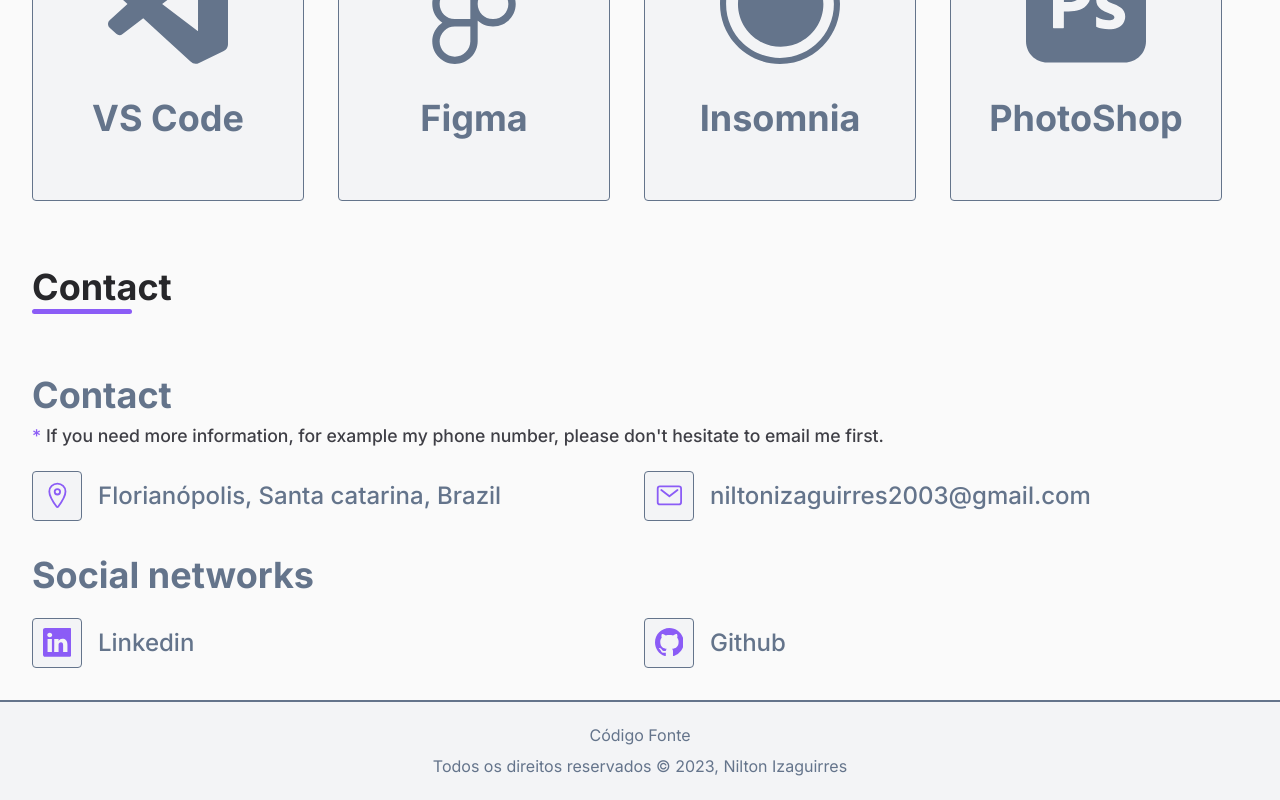
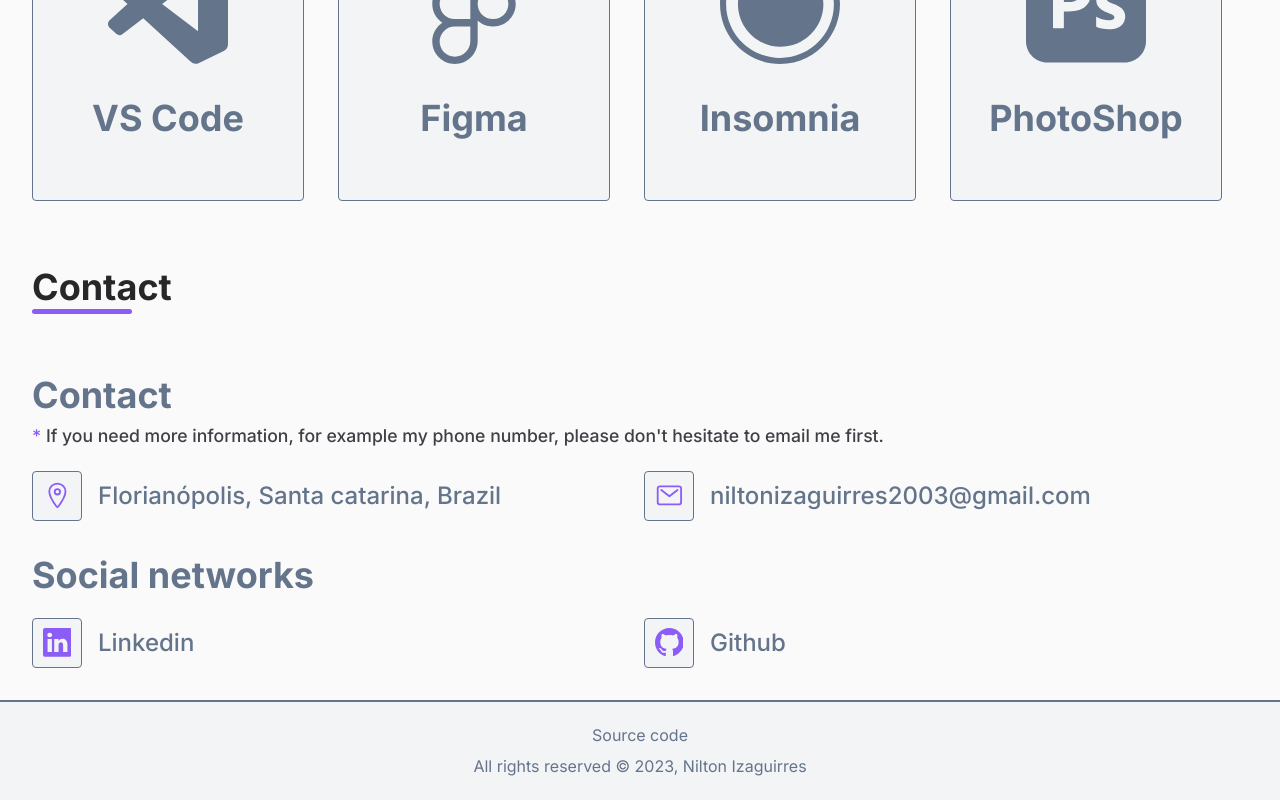
Before and after one commit to NiltonIzaguirres/portfolio, a Next.js app: page / in a window 1280 px wide. Shown: the part 2499-3299 px from the top of the page. Built offline with nearby package versions, Linux system fonts and the light colour scheme.

Commit message:
feat: added translate for footer

```diff
--- a/src/components/Footer/index.tsx
+++ b/src/components/Footer/index.tsx
@@ -1,17 +1,24 @@
+import { useRouter } from "next/router";
 import { FooterContainer } from "./styles";
 import { ExternalLink } from "../ExternalLink";
+import { footerTranslate } from "@/translate/texts";
 
 export function Footer() {
+  const { locale } = useRouter();
+
+  const currentLocale = locale === "en-US" ? "en-US" : "pt-BR";
+  const translations = footerTranslate[currentLocale];
+
   return (
     <FooterContainer>
       <ExternalLink
         href="https://github.com/NiltonIzaguirres/portfolio"
         target="_blank"
         rel="noreferrer"
-        text="Código Fonte"
+        text={translations.code}
       />
 
-      <p>Todos os direitos reservados &copy; 2023, Nilton Izaguirres</p>
+      <p>{translations.copy} &copy; 2023, Nilton Izaguirres</p>
     </FooterContainer>
   );
 }
--- a/src/translate/texts.ts
+++ b/src/translate/texts.ts
@@ -103,3 +103,14 @@
     }
   }
 }
+
+export const footerTranslate = {
+  "en-US": {
+    code: 'Source code',
+    copy: 'All rights reserved'
+  },
+  "pt-BR": {
+    code: 'Código fonte',
+    copy: 'Todos os direitos reservados'
+  }
+}
```
